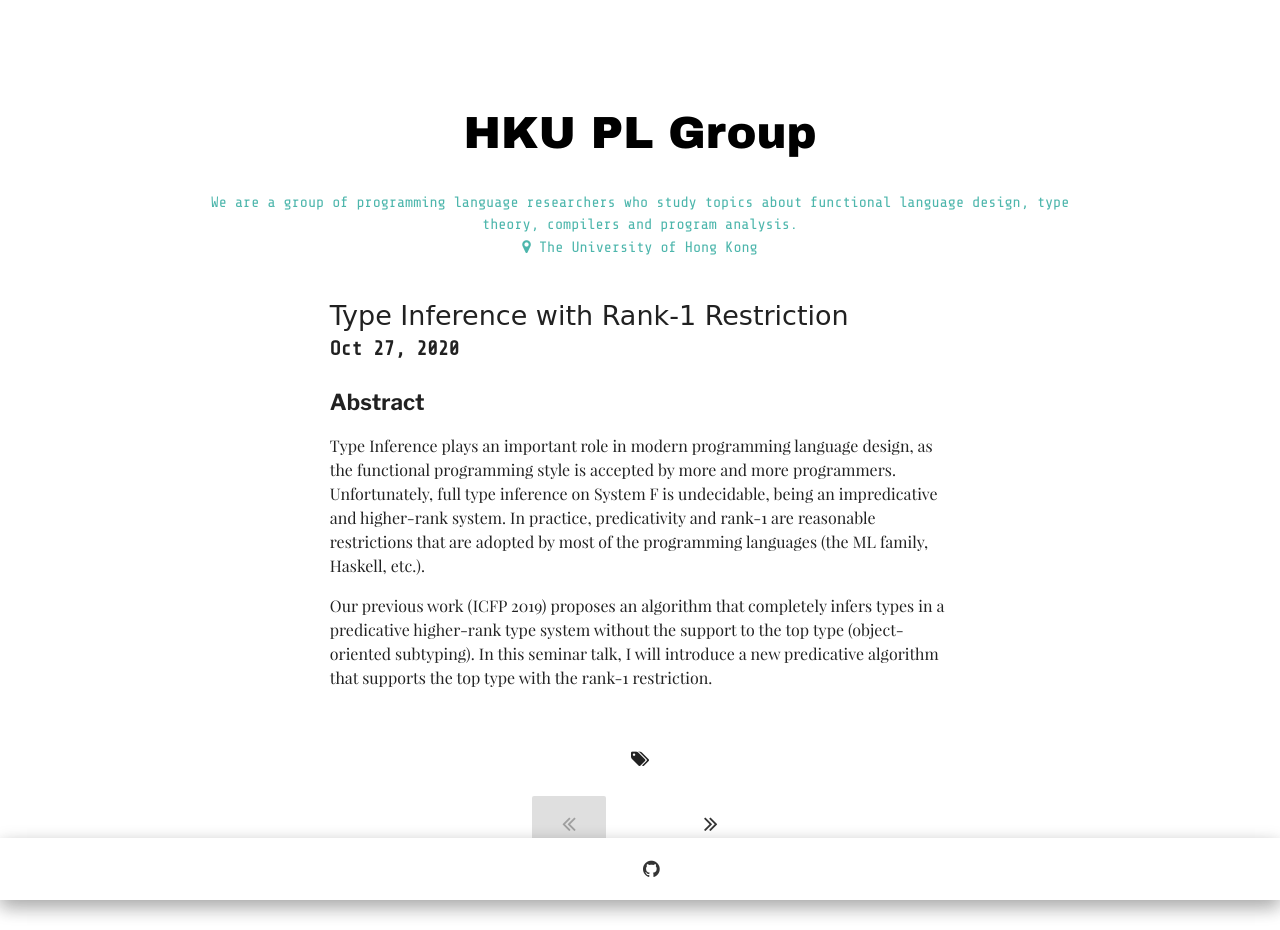
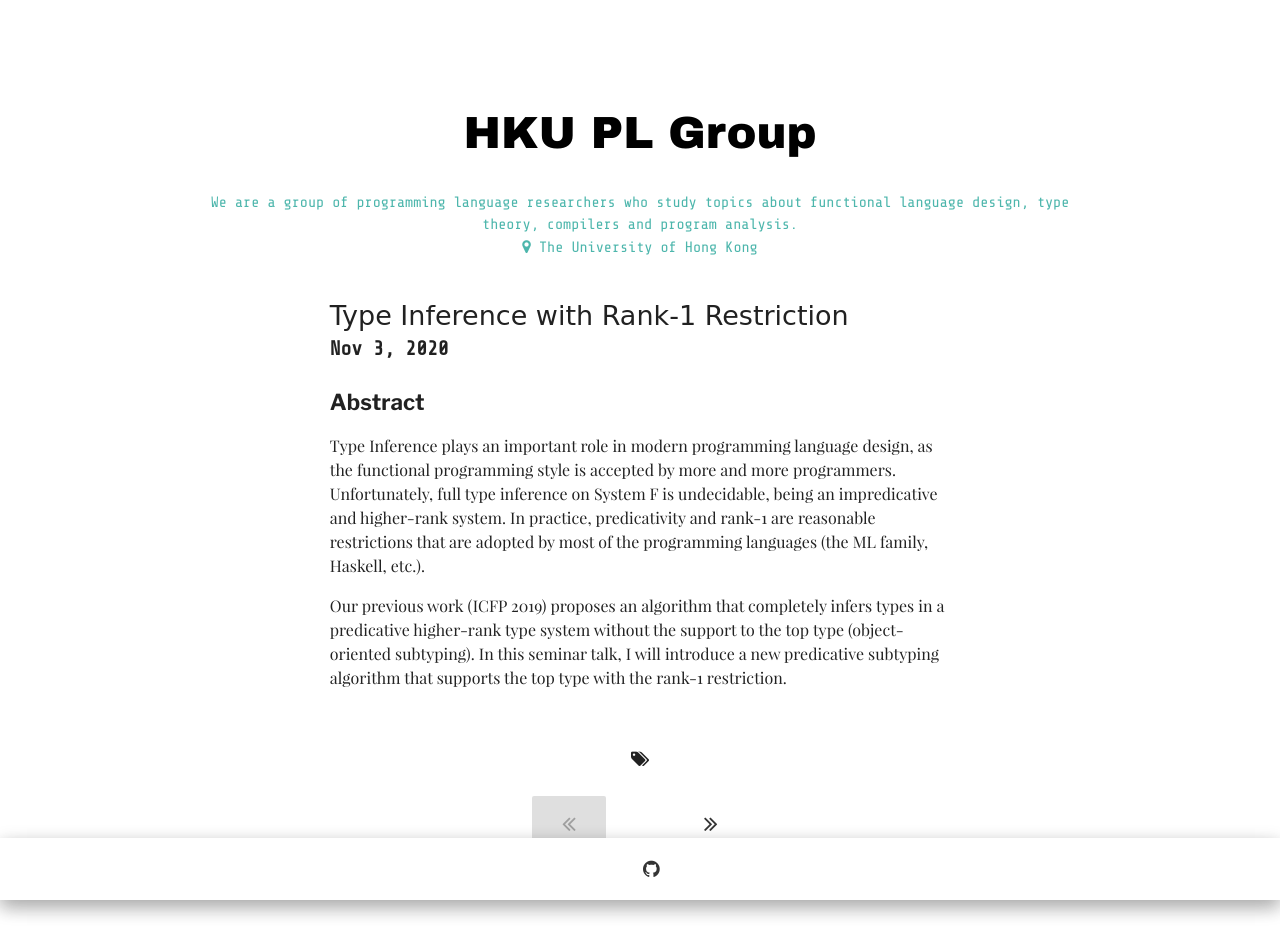
Before and after one commit to hkuplg/hkuplg.github.io, a Jekyll site: the page built from _posts/2020-11-03-inference-rank-1.md, in a window 1280 px wide. Built offline with Jekyll 4.4.1, drawn with Linux system fonts in a browser that asks for light colours; some web fonts are replaced.

Commit message:
Update and rename 2020-10-27-inference-rank-1.md to 2020-11-03-inference-rank-1.md

```diff
--- a/_posts/2020-10-27-inference-rank-1.md
+++ b/_posts/2020-11-03-inference-rank-1.md
@@ -2,7 +2,7 @@
 layout:  post
 title:   "Type Inference with Rank-1 Restriction"
 authors: "Jimmy"
-date:    2020-10-27 10:00:00 +0800
+date:    2020-11-03 10:00:00 +0800
 venue:   "CB308"
 categories: Jimmy 2020
 ---
@@ -13,4 +13,4 @@ Unfortunately, full type inference on System F is undecidable, being an impredic
 In practice, predicativity and rank-1 are reasonable restrictions that are adopted by most of the programming languages (the ML family, Haskell, etc.).
 
 Our previous work (ICFP 2019) proposes an algorithm that completely infers types in a predicative higher-rank type system without the support to the top type (object-oriented subtyping).
-In this seminar talk, I will introduce a new predicative algorithm that supports the top type with the rank-1 restriction.
+In this seminar talk, I will introduce a new predicative subtyping algorithm that supports the top type with the rank-1 restriction.
```
